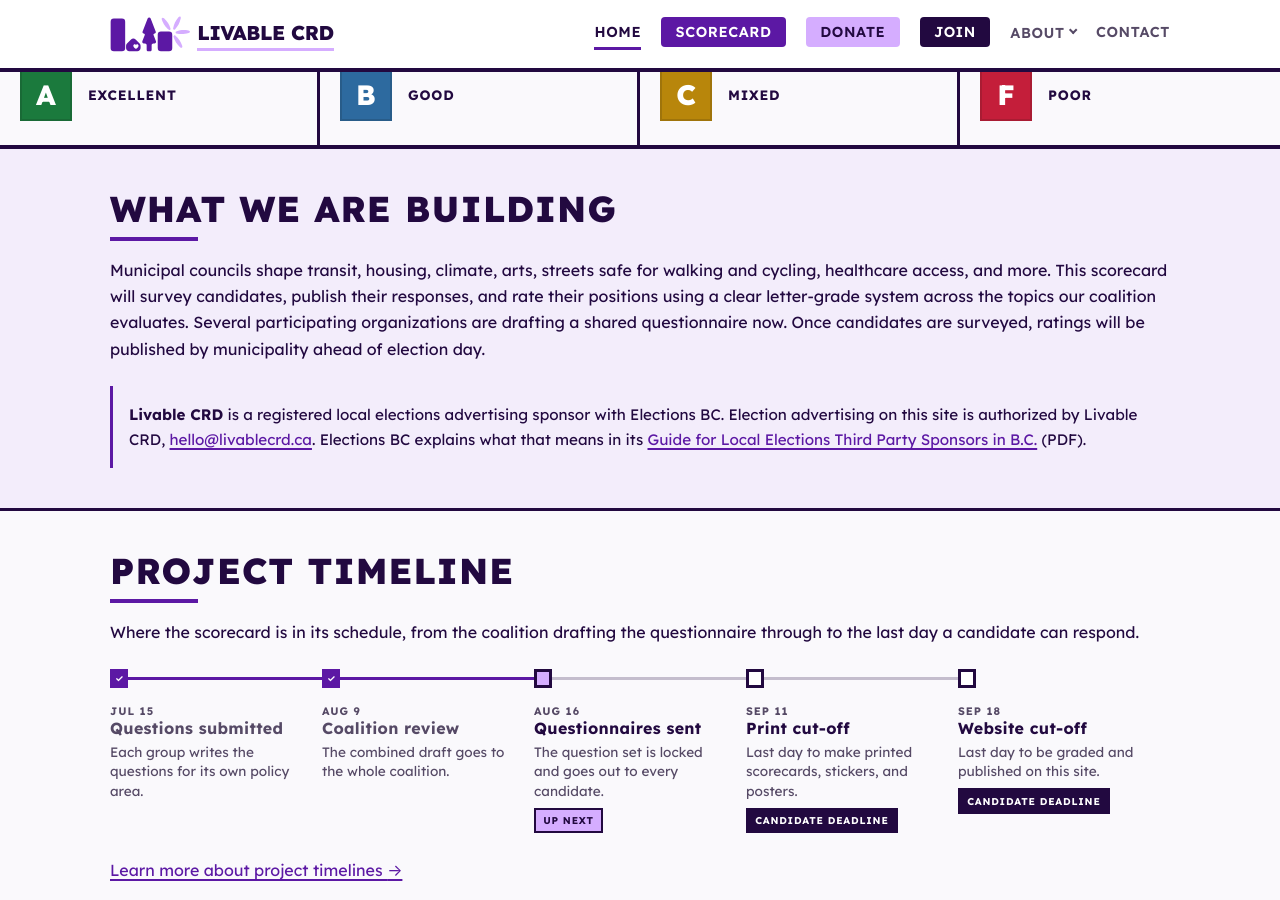
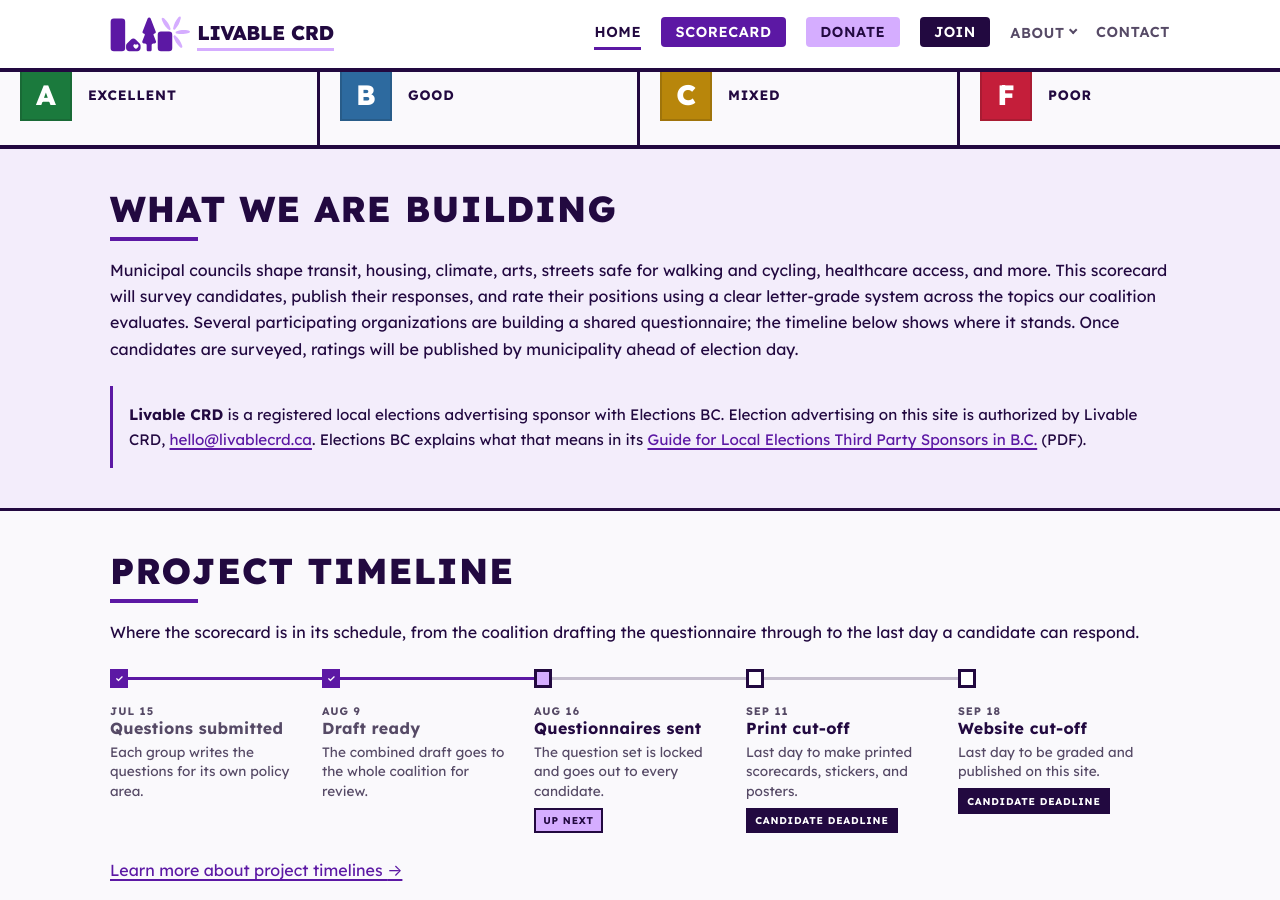
Before and after one commit to LaputanMachines/livable-crd-website, a Jekyll site: the page built from index.md, in a window 1280 px wide and 900 px high, scrolled down 822 px. Built offline with Jekyll 4.4.1, drawn with Linux system fonts in a browser that asks for light colours.

Commit message:
content: correct the Aug 9 timeline milestone wording
The Aug 9 entry's homepage `short` copy read "Coalition review". The
timeline draws a passed milestone with a checkmark, so once the date went
by the homepage said review was finished, when review actually runs until
the question set locks on Aug 16. Every entry in this file is a point in
time rather than a period, so the label now names the thing that happened
on the date: the draft became ready. Its `label`/`detail` pair, used by
the scorecard band and the #deadlines FAQ, already said this and is
unchanged.

Also drops the homepage claim that organizations are drafting the
questionnaire "now", which stopped being true when drafting closed. The
sentence points at the timeline instead of naming a stage, so it does not
need editing again at every stage change.

No dates changed; the schedule is on track.

Co-Authored-By: Claude Opus 5 (1M context) <noreply@anthropic.com>

```diff
--- a/_data/deadlines.yml
+++ b/_data/deadlines.yml
@@ -42,8 +42,8 @@
   detail: >-
     The submitted questions are assembled into draft questionnaires and
     circulated to the whole coalition for review.
-  short: Coalition review
-  brief: The combined draft goes to the whole coalition.
+  short: Draft ready
+  brief: The combined draft goes to the whole coalition for review.
 
 - id: final-questionnaire
   date: 2026-08-16
--- a/index.md
+++ b/index.md
@@ -50,7 +50,8 @@ description: >-
       walking and cycling, healthcare access, and more. This
       scorecard will survey candidates, publish their responses, and rate their
       positions using a clear letter-grade system across the topics our coalition
-      evaluates. Several participating organizations are drafting a shared questionnaire now.
+      evaluates. Several participating organizations are building a shared
+      questionnaire; the timeline below shows where it stands.
       Once candidates are surveyed, ratings will be published by municipality ahead
       of election day.
     </p>
```
